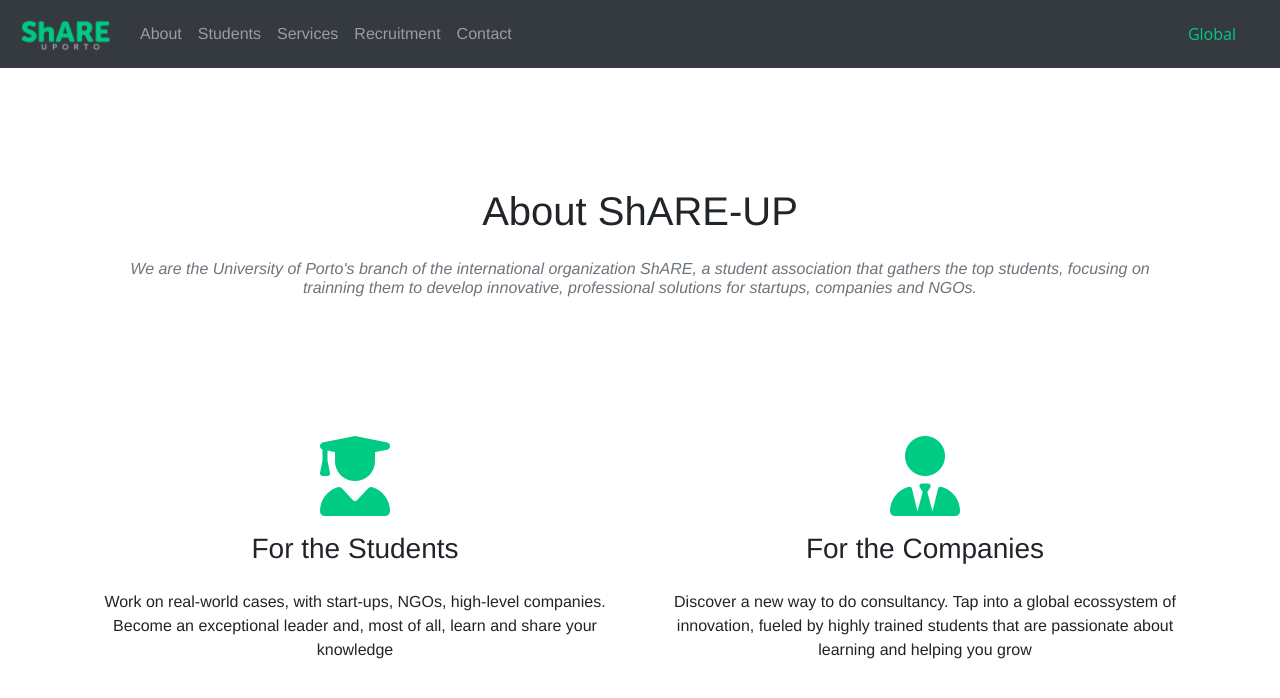
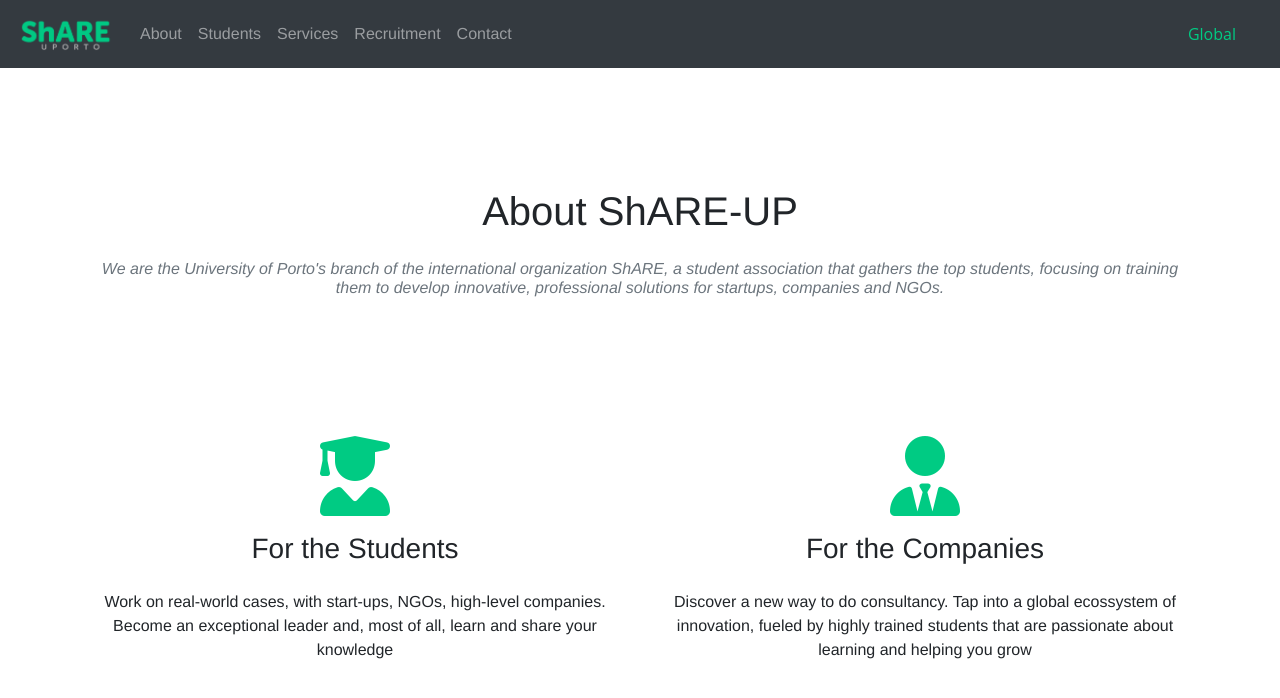
Before and after one commit to share-up/share-up.github.io, a Jekyll site: the page built from index.md, in a window 1280 px wide and 900 px high, scrolled down 909 px. Shown: the top 698 px of the window. Built offline with Jekyll 4.4.1, drawn with Linux system fonts in a browser that asks for light colours; nearby versions of some CDN libraries.

Commit message:
grammar update

```diff
--- a/_includes/about.html
+++ b/_includes/about.html
@@ -3,8 +3,7 @@
         <div class="row mb-5">
             <div class=" col mx-auto text-center my-auto ">
                 <h1 class="section-heading ">About ShARE-UP</h1>
-                <h3 class="section-subheading text-muted">We are the University of Porto's branch of the international organization ShARE, a student association that gathers the top students, focusing on trainning them to develop innovative, professional solutions for startups, companies and
-                    NGOs.
+                <h3 class="section-subheading text-muted">We are the University of Porto's branch of the international organization ShARE, a student association that gathers the top students, focusing on training them to develop innovative, professional solutions for startups, companies and NGOs.
                 </h3>
             </div>
         </div>
```
